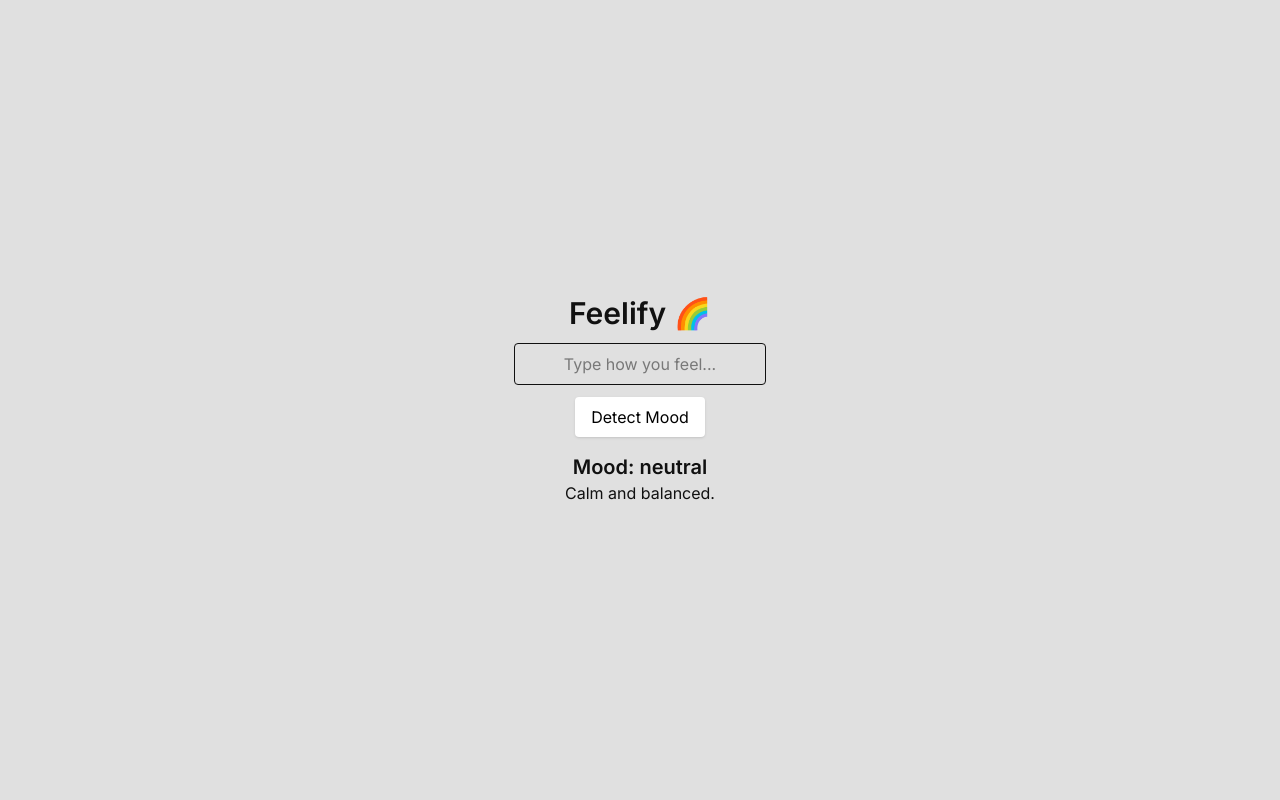
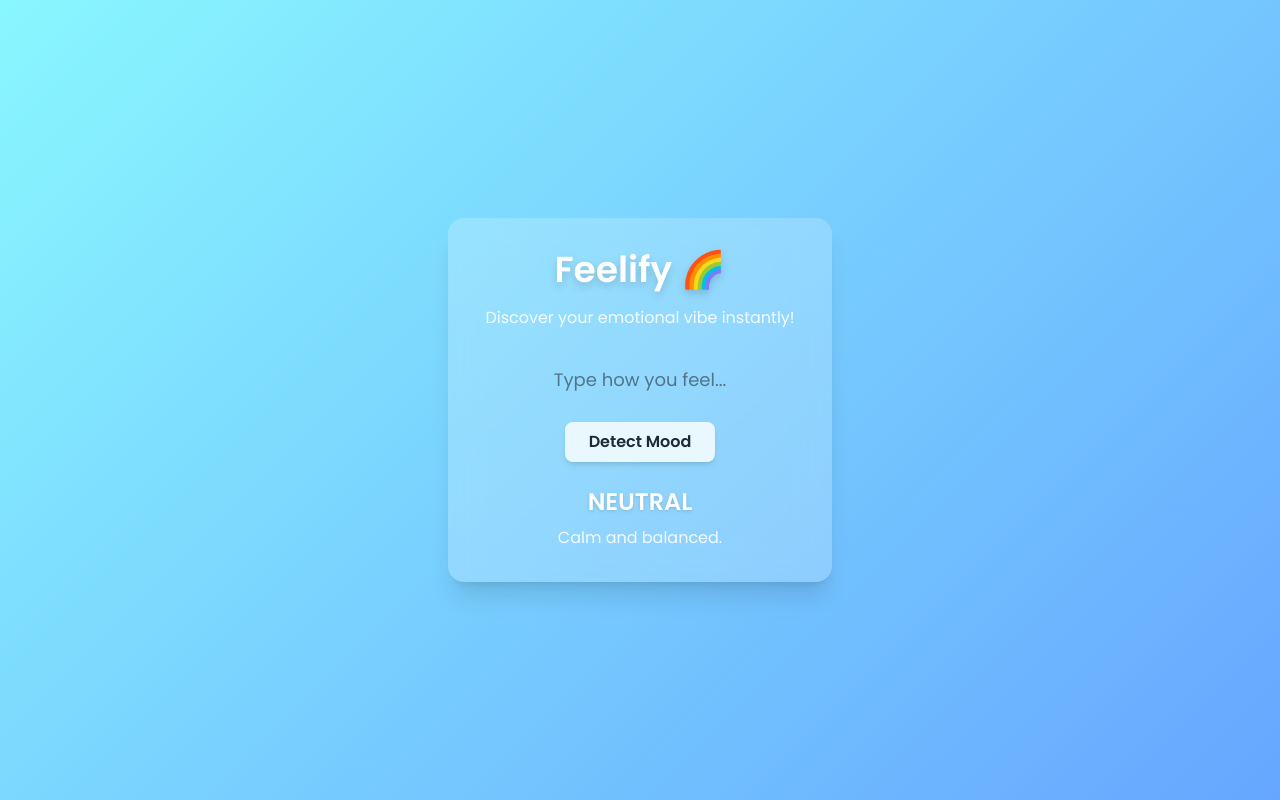
Before and after one commit to AtanuHacks/Feelify, a React (Vite) app: page / in a window 1280 px wide. Built offline with nearby package versions, Linux system fonts and the light colour scheme.

Commit message:
Upgraded UI using Framer-Motion

```diff
--- a/src/App.jsx
+++ b/src/App.jsx
@@ -1,22 +1,44 @@
 import axios from "axios";
 import { useState } from "react";
+import { motion } from "framer-motion";
 
 function App() {
   const [mood, setMood] = useState("neutral");
   const [input, setInput] = useState("");
   const [theme, setTheme] = useState({
-    color: "#e0e0e0",
+    gradient: "linear-gradient(135deg, #89f7fe 0%, #66a6ff 100%)",
     description: "Calm and balanced.",
   });
 
   const moodThemes = {
-    joy: { color: "#FFD700", description: "Bright and cheerful!" },
-    sadness: { color: "#87CEFA", description: "Calm and reflective." },
-    anger: { color: "#FF6347", description: "Intense and passionate." },
-    fear: { color: "#9370DB", description: "Cautious and alert." },
-    surprise: { color: "#FFA500", description: "Curious and amazed." },
-    love: { color: "#FF69B4", description: "Warm and affectionate." },
-    neutral: { color: "#B0C4DE", description: "Balanced and steady." },
+    joy: {
+      gradient: "linear-gradient(135deg, #f9d423 0%, #ff4e50 100%)",
+      description: "Bright and cheerful!",
+    },
+    sadness: {
+      gradient: "linear-gradient(135deg, #83a4d4 0%, #b6fbff 100%)",
+      description: "Calm and reflective.",
+    },
+    anger: {
+      gradient: "linear-gradient(135deg, #ff416c 0%, #ff4b2b 100%)",
+      description: "Intense and passionate.",
+    },
+    fear: {
+      gradient: "linear-gradient(135deg, #8360c3 0%, #2ebf91 100%)",
+      description: "Cautious and alert.",
+    },
+    surprise: {
+      gradient: "linear-gradient(135deg, #ff9a9e 0%, #fad0c4 100%)",
+      description: "Curious and amazed.",
+    },
+    love: {
+      gradient: "linear-gradient(135deg, #ff758c 0%, #ff7eb3 100%)",
+      description: "Warm and affectionate.",
+    },
+    neutral: {
+      gradient: "linear-gradient(135deg, #89f7fe 0%, #66a6ff 100%)",
+      description: "Balanced and steady.",
+    },
   };
 
   const detectMood = async () => {
@@ -31,14 +53,13 @@ function App() {
         { inputs: input },
         {
           headers: {
-            Authorization: 'Bearer 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' // Optional for free usage
+            Authorization: `Bearer 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`, // Replace this with your key
           },
         }
       );
 
       const emotion = response.data[0][0].label.toLowerCase();
       setMood(emotion);
-
       setTheme(moodThemes[emotion] || moodThemes["neutral"]);
     } catch (error) {
       console.error(error);
@@ -47,36 +68,62 @@ function App() {
   };
 
   return (
-    <div
+    <motion.div
+      initial={{ opacity: 0 }}
+      animate={{ opacity: 1 }}
+      transition={{ duration: 1.2 }}
       style={{
-        backgroundColor: theme.color,
-        height: "100vh",
+        background: theme.gradient,
+        minHeight: "100vh",
         display: "flex",
-        flexDirection: "column",
         justifyContent: "center",
         alignItems: "center",
-        transition: "background-color 0.5s ease",
+        transition: "background 1s ease",
+        fontFamily: "'Poppins', sans-serif",
       }}
     >
-      <h1 className="text-3xl font-bold">Feelify 🌈</h1>
+      <motion.div
+        initial={{ scale: 0.9 }}
+        animate={{ scale: 1 }}
+        transition={{ duration: 0.5 }}
+        className="backdrop-blur-lg bg-white/20 rounded-2xl shadow-xl p-8 text-center w-96"
+      >
+        <h1 className="text-4xl font-extrabold mb-4 text-white drop-shadow-lg">
+          Feelify 🌈
+        </h1>
+        <p className="text-white/90 mb-6">
+          Discover your emotional vibe instantly!
+        </p>
         <input
           type="text"
           placeholder="Type how you feel..."
           value={input}
           onChange={(e) => setInput(e.target.value)}
-        className="p-2 m-3 rounded border text-center"
+          className="w-full p-3 rounded-lg border-0 outline-none text-center text-lg mb-4"
         />
-      <button
+        <motion.button
+          whileHover={{ scale: 1.05 }}
+          whileTap={{ scale: 0.95 }}
           onClick={detectMood}
-        className="bg-white text-black px-4 py-2 rounded shadow hover:bg-gray-200 transition"
+          className="bg-white/80 text-gray-800 font-semibold px-6 py-2 rounded-lg shadow-md hover:bg-white transition"
         >
           Detect Mood
-      </button>
-      <div className="mt-4 text-center">
-        <h2 className="text-xl font-semibold">Mood: {mood}</h2>
-        <p>{theme.description}</p>
-      </div>
-    </div>
+        </motion.button>
+
+        <motion.div
+          key={mood}
+          initial={{ opacity: 0, y: 10 }}
+          animate={{ opacity: 1, y: 0 }}
+          transition={{ duration: 0.5 }}
+          className="mt-6"
+        >
+          <h2 className="text-2xl font-bold text-white drop-shadow">
+            {mood.toUpperCase()}
+          </h2>
+          <p className="text-white/90 mt-2">{theme.description}</p>
+        </motion.div>
+      </motion.div>
+    </motion.div>
   );
 }
 
```
Lines whose indentation alone changed are shown as unchanged.
